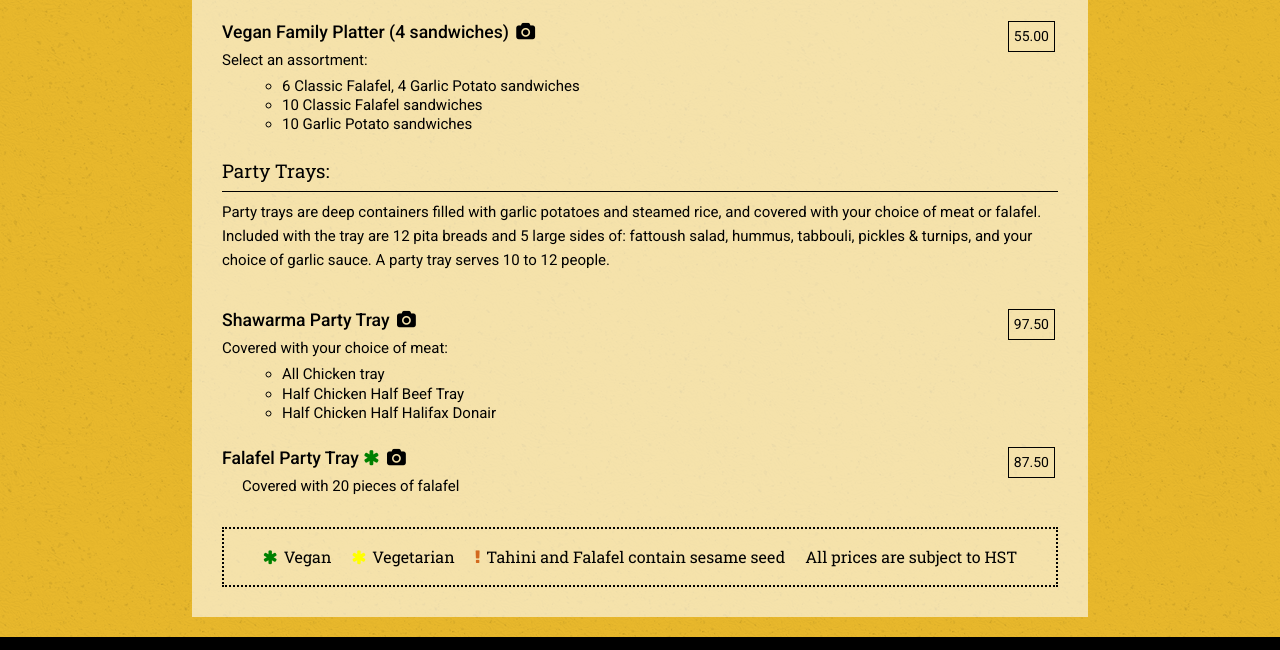
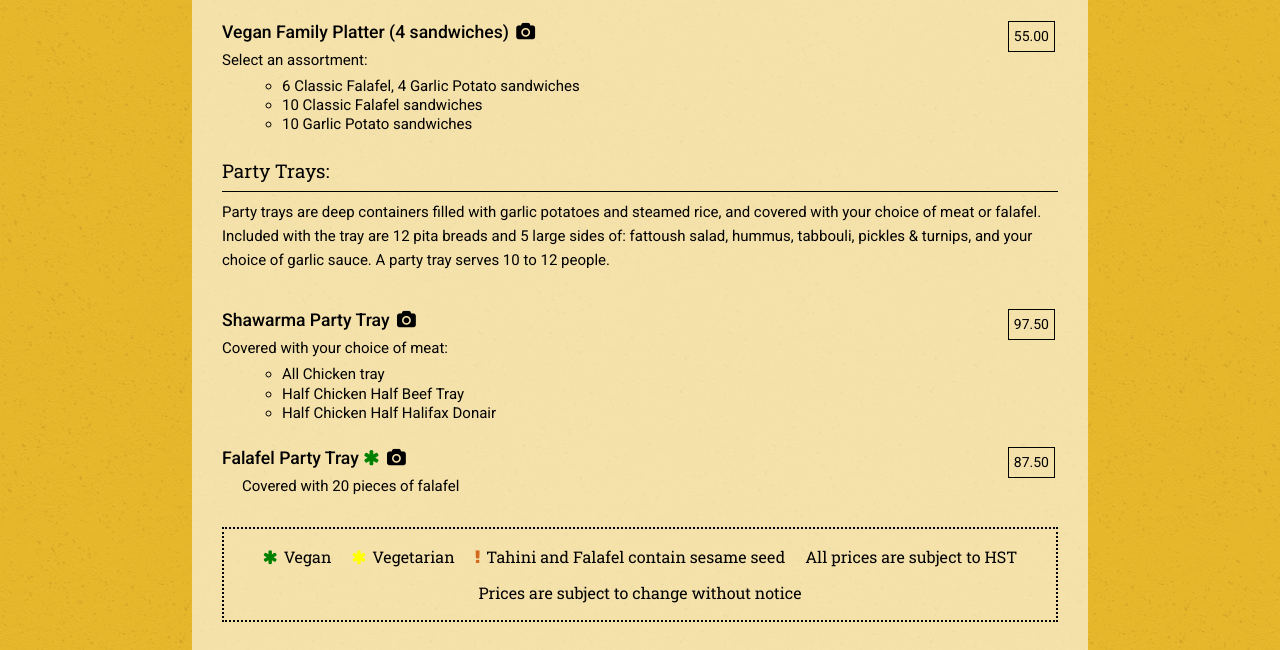
Before and after one commit to shawarmaexpress/shawarmaexpress.github.io, a plain HTML site: page catering-menu.html in a window 1280 px wide. Shown: the part 792-1442 px from the top of the page. Drawn offline with Linux system fonts and the light colour scheme.

Commit message:
added line "prices subject to change'

```diff
--- a/catering-menu.html
+++ b/catering-menu.html
@@ -196,6 +196,8 @@
 					<li><i class="vegi fa fa-asterisk"></i>Vegetarian</li>
 					<li><i class="fa fa-exclamation"></i>Tahini and Falafel contain sesame seed</li>
 					<li>All prices are subject to HST</li>
+					<li>Prices are subject to change without notice</li>
+
 
 				</ul>
 			</div>
```
Also changed, not shown: menu2.html (+1 -0 lines).
